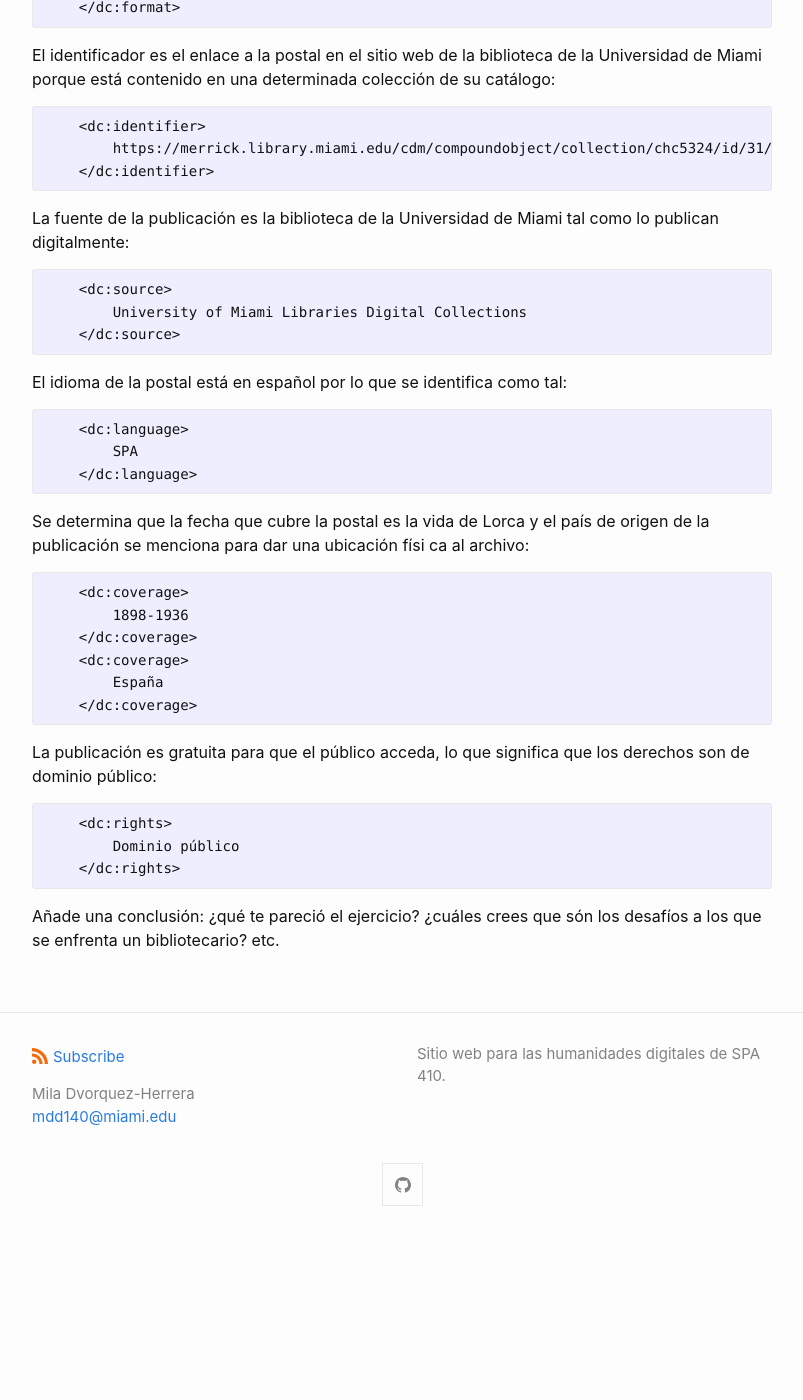
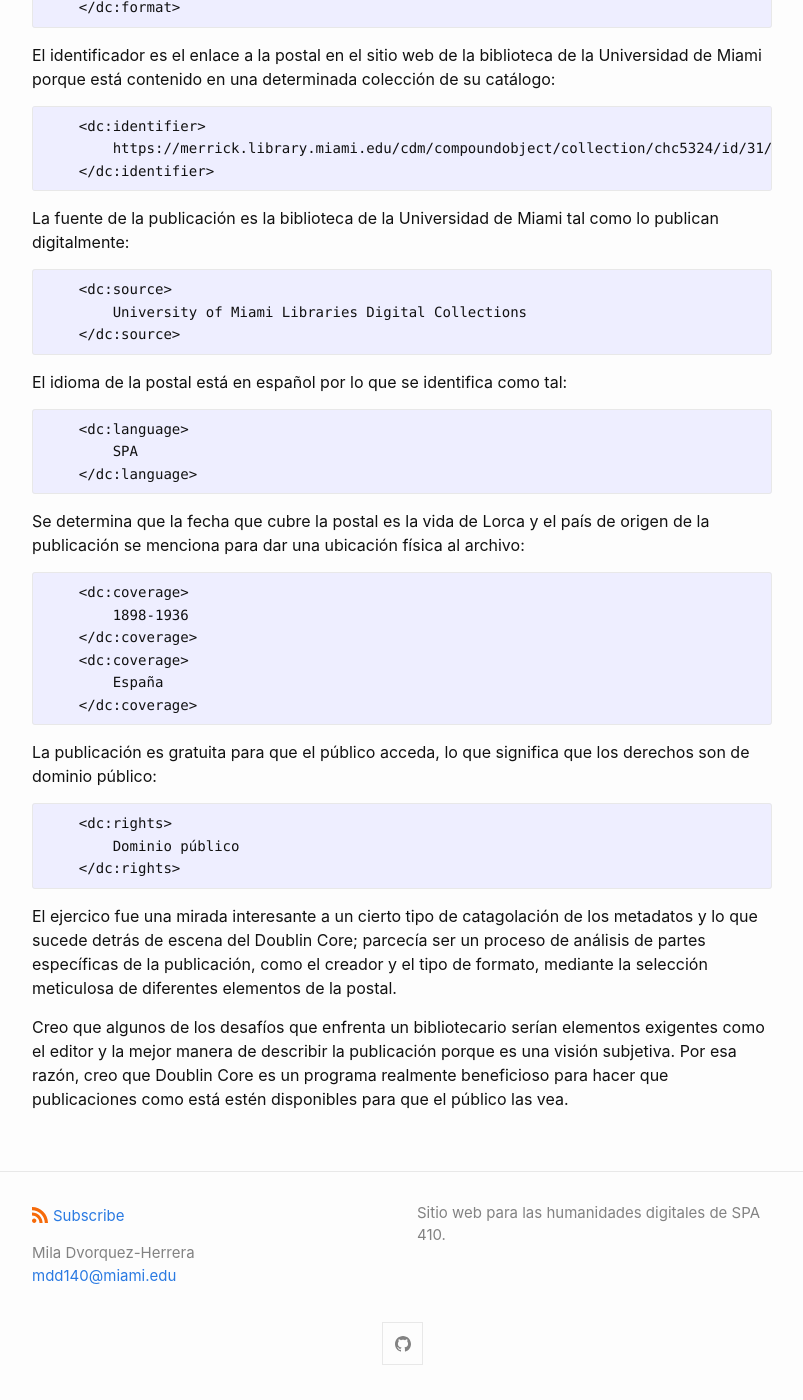
Before and after one commit to miladvh/miladvh.github.io, a Jekyll site: the page built from _posts/2021-09-22-metadatos.md, in a window 1280 px wide and 1400 px high, scrolled down 2552 px. Shown: the whole window, without its empty margins (238-1041 px from the left). Built offline with Jekyll 4.4.1, drawn with Linux system fonts in a browser that asks for light colours; before the commit the page ends 3793 px from its top, so only the background shows below that.

Commit message:
Update 2021-09-22-metadatos.md

````diff
--- a/_posts/2021-09-22-metadatos.md
+++ b/_posts/2021-09-22-metadatos.md
@@ -138,7 +138,7 @@ El idioma de la postal está en español por lo que se identifica como tal:
     </dc:language>
 ```
 
-Se determina que la fecha que cubre la postal es la vida de Lorca y el país de origen de la publicación se menciona para dar una ubicación físi ca al archivo:
+Se determina que la fecha que cubre la postal es la vida de Lorca y el país de origen de la publicación se menciona para dar una ubicación física al archivo:
 
 ```
     <dc:coverage>
@@ -157,4 +157,6 @@ La publicación es gratuita para que el público acceda, lo que significa que lo
     </dc:rights>
 ```
 
-Añade una conclusión: ¿qué te pareció el ejercicio? ¿cuáles crees que són los desafíos a los que se enfrenta un bibliotecario? etc.
+El ejercico fue una mirada interesante a un cierto tipo de catagolación de los metadatos y lo que sucede detrás de escena del Doublin Core; parcecía ser un proceso de análisis de partes específicas de la publicación, como el creador y el tipo de formato, mediante la selección meticulosa de diferentes elementos de la postal.
+
+Creo que algunos de los desafíos que enfrenta un bibliotecario serían elementos exigentes como el editor y la mejor manera de describir la publicación porque es una visión subjetiva. Por esa razón, creo que Doublin Core es un programa realmente beneficioso para hacer que publicaciones como está estén disponibles para que el público las vea.
````
